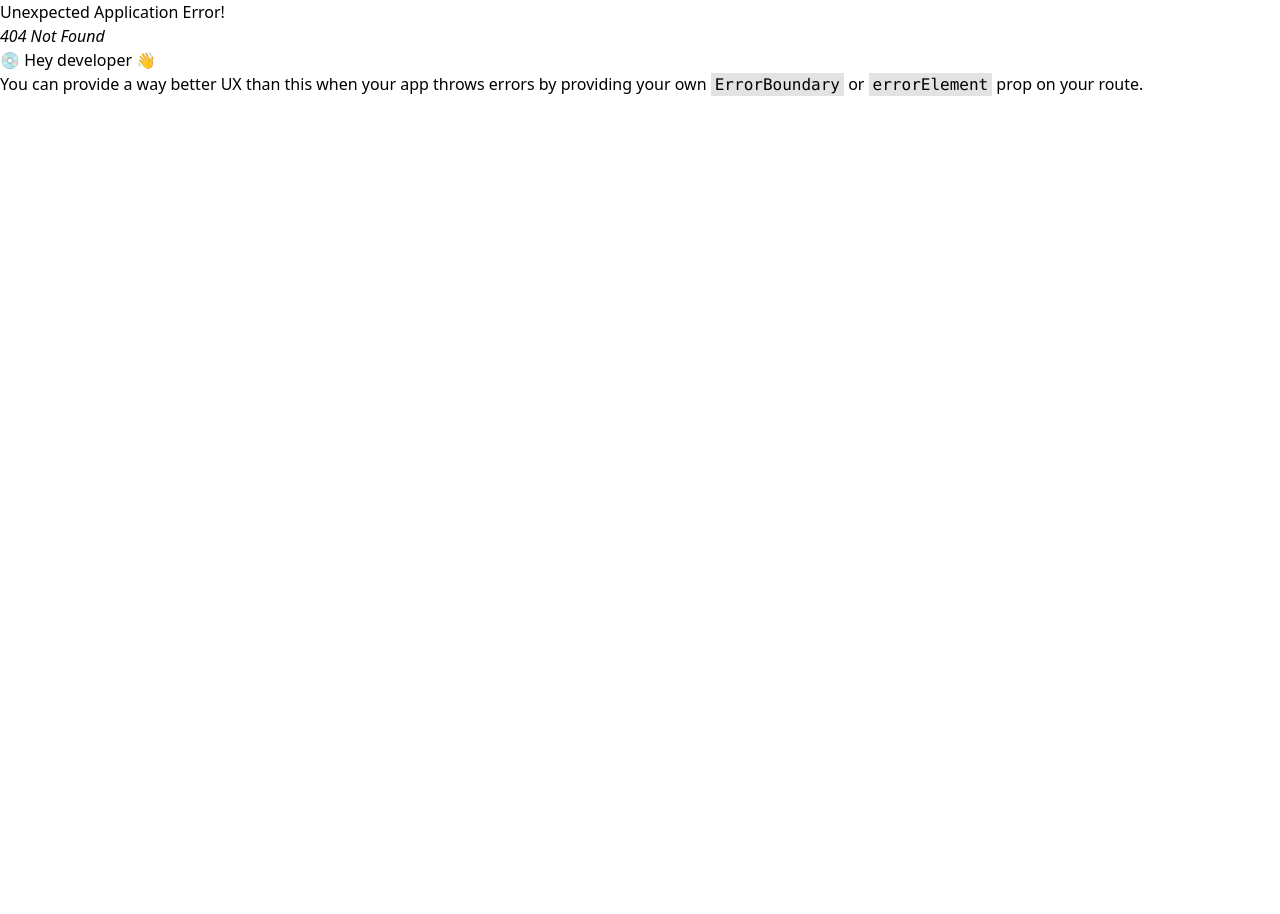
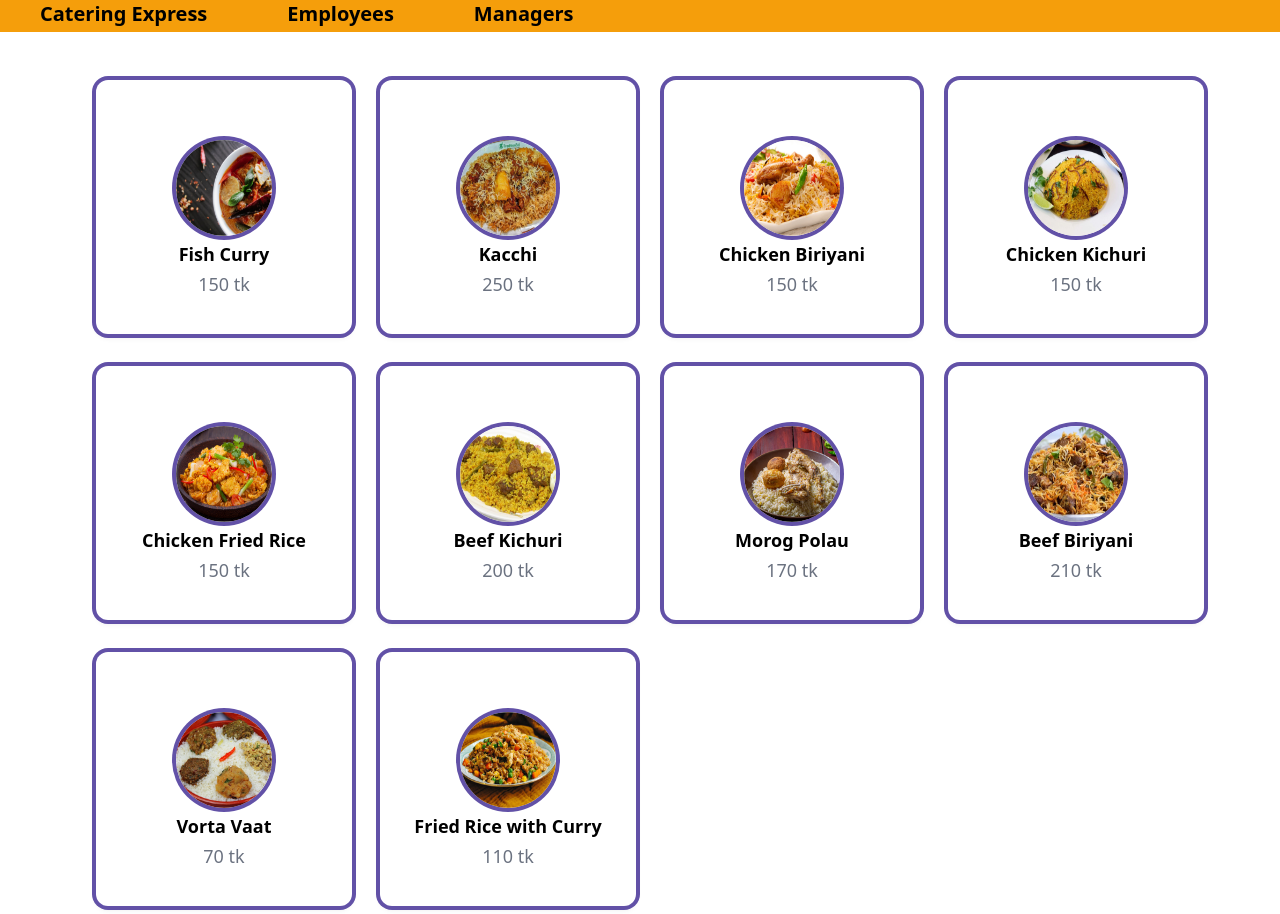
Before and after one commit to rakib3004/catering-service, a React (Vite) app in the folder frontend/: page /foods in a window 1280 px wide. Before the commit this address had no page. Before the commit the page ends 800 px from the top, so only its background shows below. Built offline with nearby package versions, Linux system fonts and the light colour scheme.

Commit message:
navigate between components

```diff
--- a/frontend/src/components/Navbar.jsx
+++ b/frontend/src/components/Navbar.jsx
@@ -1,9 +1,32 @@
 import React from 'react'
+import { useNavigate } from 'react-router-dom';
 
 const Navbar = () => {
+
+  const navigate = useNavigate();
+
+const showEmployees = () =>{
+navigate('/employees');
+}
+
+const showManagers  = () =>{
+  navigate('/managers');
+
+}
+
   return (
-    <div className='h-8 bg-amber-500 w-full'>
-        <h1 className='text-xl font-bold'>Catering Express</h1>
+    <div className='h-8 bg-amber-500 w-full flex flex-row'>
+        <h1 className='mx-10 text-xl font-bold'>Catering Express</h1>
+<div className=' flex flex-row right'>
+<div className='mx-10 text-xl font-bold'>
+<button onClick={showEmployees}>Employees</button>
+</div>
+
+<div className='mx-10 text-xl font-bold'>
+<button onClick={showManagers}>Managers</button>
+
+</div>
+</div>
     </div>
   )
 }
--- a/frontend/src/features/CateringServiceList.jsx
+++ b/frontend/src/features/CateringServiceList.jsx
@@ -1,6 +1,6 @@
 import React from 'react'
 import CateringServiceCard from '../components/CateringServiceCard'
-
+import { useNavigate } from 'react-router-dom';
 const CateringServiceList = () => {
     const cateringServices = [
         {
@@ -63,14 +63,21 @@ const CateringServiceList = () => {
             location: 'Banani, Dhaka',
             items: '21'
         },
+    ];
 
+    const navigate = useNavigate()
 
-    ]
+    const showFoodItems = () =>{
+navigate('/foods');
+    }
     return (
         <div  className="mx-6 lg:mx-20 mt-5 lg:mt-10 grid gap-1 lg:gap-4 grid-cols-2 lg:grid-cols-4">
             {
                 cateringServices.map((cateringService) => (
+                    <button onClick={showFoodItems}>
                     <CateringServiceCard key={cateringService.name} cateringService={cateringService} />
+
+                    </button>
                 ))
 
             }    </div>
--- a/frontend/src/features/FoodList.jsx
+++ b/frontend/src/features/FoodList.jsx
@@ -1,5 +1,6 @@
 import React from 'react'
 import FoodCard from '../components/FoodCard'
+import { useNavigate } from 'react-router-dom';
 
 const FoodList = () => {
 
@@ -57,14 +58,19 @@ const FoodList = () => {
       name: "Fried Rice with Curry",
       price: "110 tk",
     },
-
   ];
-
+  const navigate = useNavigate()
+const goToCart=()=>{
+navigate('/cart')
+}
     return (
         <div  className="mx-6 lg:mx-20 mt-5 lg:mt-10 grid gap-1 lg:gap-4 grid-cols-2 lg:grid-cols-4">
             {
                 foods.map((food) => (
+                  <button onClick={goToCart}>
                     <FoodCard key={food.name} food={food} />
+
+                  </button>
                 ))
 
             }    </div>
--- a/frontend/src/routes/root.jsx
+++ b/frontend/src/routes/root.jsx
@@ -14,7 +14,7 @@ const router = createBrowserRouter([
 
 
     {
-        path: '/food',
+        path: '/foods',
         element: <FoodMenu />,
     },
 
```
